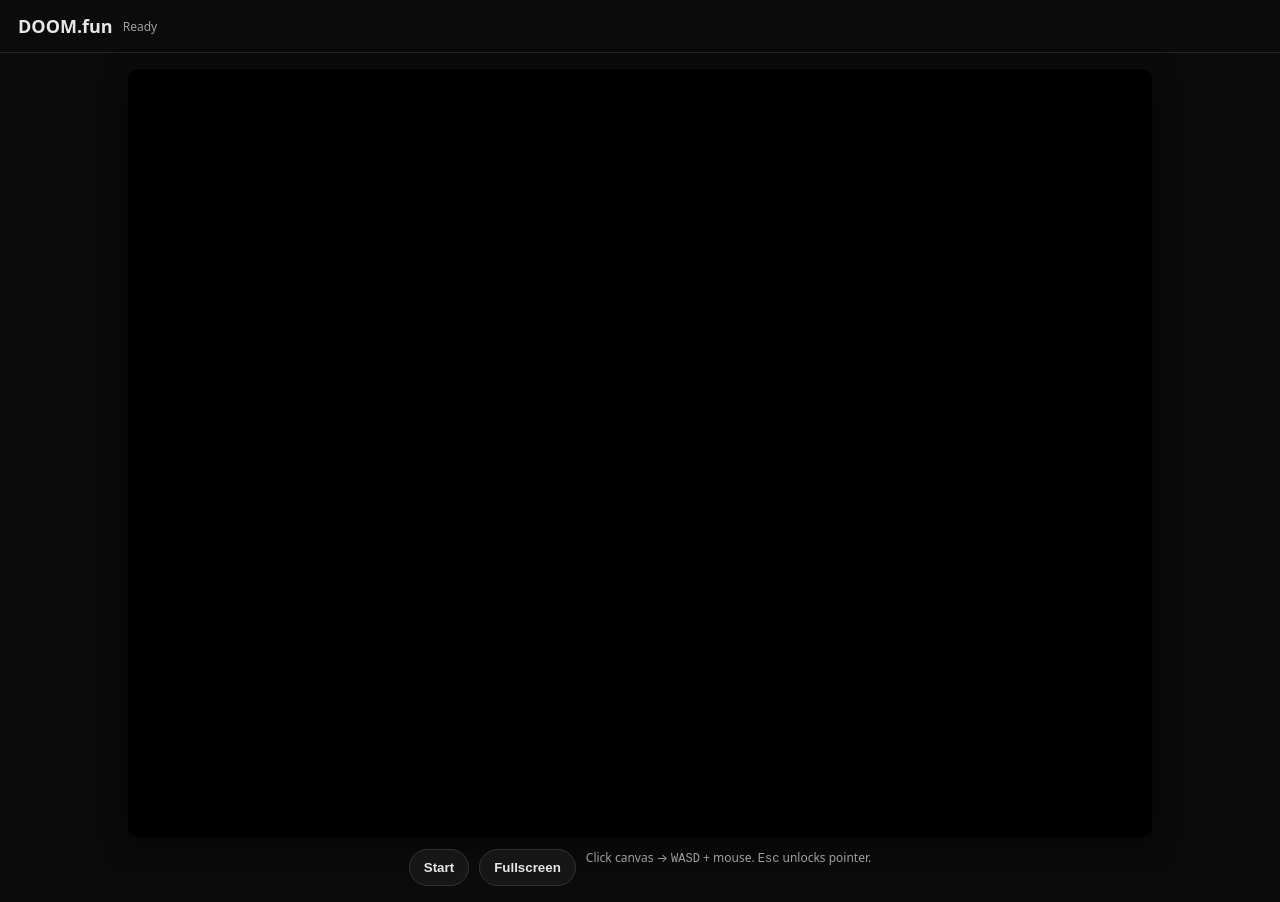
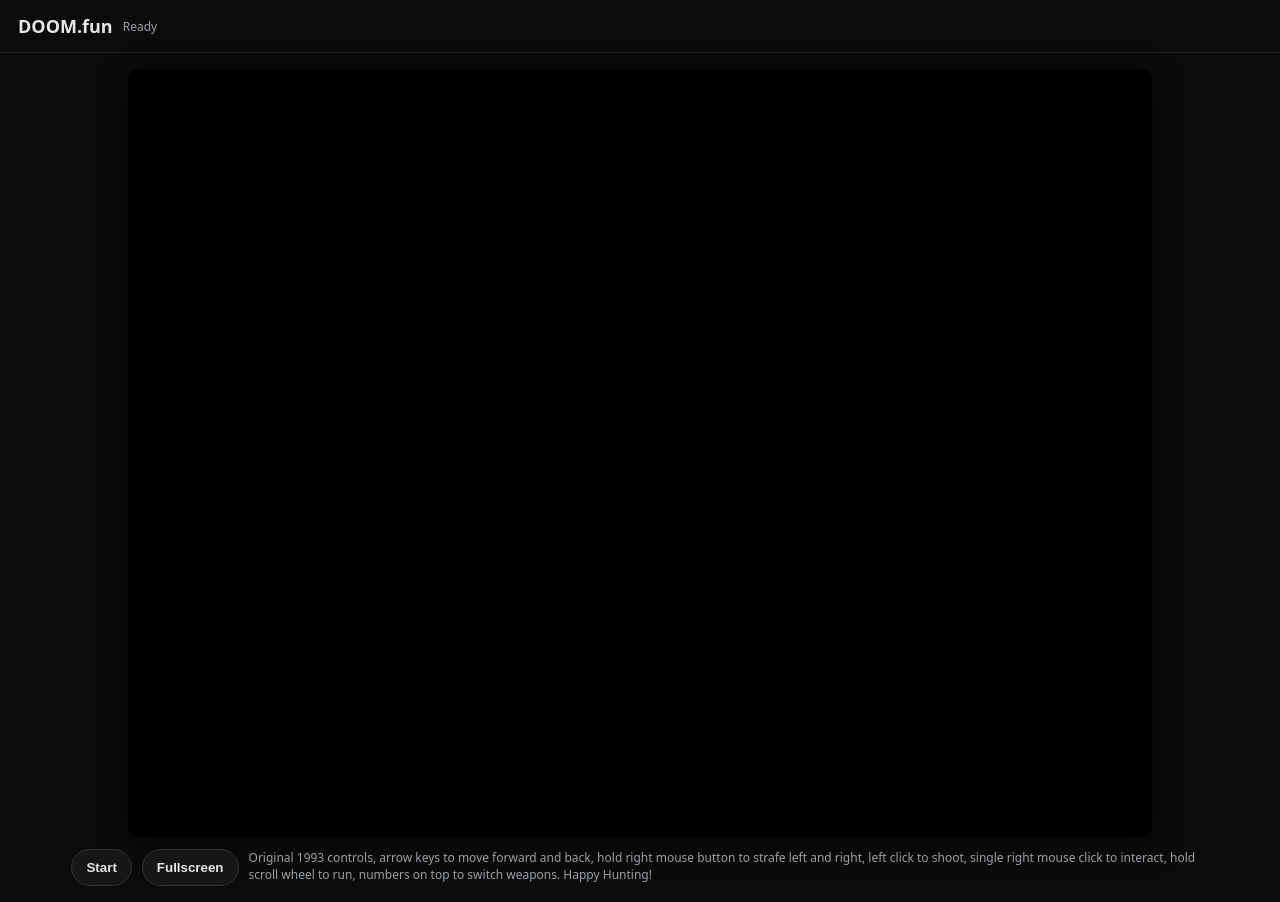
Before and after one commit to jconstantine627752-maker/doom.fun, a plain HTML site: page index.html in a window 1280 px wide. Drawn offline with Linux system fonts and the light colour scheme.

Commit message:
Update index.html

```diff
--- a/index.html
+++ b/index.html
@@ -13,7 +13,7 @@
     .controls{display:flex;gap:10px;justify-content:center;flex-wrap:wrap;margin-top:12px}
     button{padding:10px 14px;border-radius:999px;border:1px solid #333;background:#161616;color:#e7e7e7;font-weight:600;cursor:pointer}
     button:hover{background:#1f1f1f}
-    a.small{color:#9aa0a6;font-size:12px;text-decoration:none}
+    a.small{color:#9aa0a6;font-size:12px;text-decoration:none;max-width:960px}
     pre{white-space:pre-wrap;background:#111;padding:10px;border-radius:8px;color:#9aa0a6;max-width:960px;margin:12px auto}
   </style>
 </head>
@@ -28,7 +28,7 @@
     <div class="controls">
       <button id="startBtn">Start</button>
       <button id="fullscreenBtn">Fullscreen</button>
-      <a class="small">Click canvas → <kbd>WASD</kbd> + mouse. <kbd>Esc</kbd> unlocks pointer.</a>
+      <a class="small">Original 1993 controls, arrow keys to move forward and back, hold right mouse button to strafe left and right, left click to shoot, single right mouse click to interact, hold scroll wheel to run, numbers on top to switch weapons. Happy Hunting!</a>
     </div>
     <pre id="log" hidden></pre>
   </main>
@@ -65,11 +65,10 @@
           canvas,
           setStatus,
           preRun: [ () => {
-            // Let Emscripten fetch doom1.wad by URL and mount it at /doom1.wad
+            // Mount doom1.wad at /doom1.wad
             FS.createPreloadedFile("/", "doom1.wad", WAD_URL, true, true);
           }],
           arguments: ["-iwad","doom1.wad"],
-          // When the glue looks for the .wasm file, point it to your hosted URL
           locateFile: (path) => path.endsWith(".wasm") ? WASM_URL : path
         };
 
```
